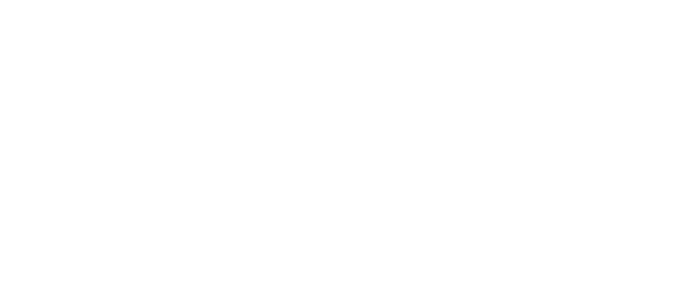
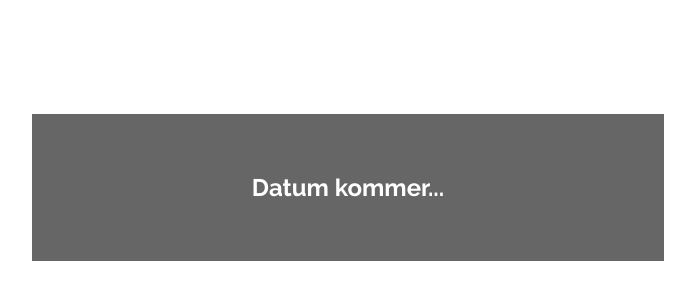
Before and after one commit to noentiger/silver-train, a React (Create React App) app: page /live in a window 1280 px wide. Shown: the part 170-470 px from the top of the page, without its empty margins (292-987 px from the left). Built offline with nearby package versions, Linux system fonts and the light colour scheme.

Commit message:
Add GA and some style fixes

```diff
--- a/src/components/Brand.css
+++ b/src/components/Brand.css
@@ -4,7 +4,7 @@
 }
 .brand h1 {
   color: #ffffff;
-  font-size: 3rem;
+  font-size: 5vw;
   position: relative;
   display: inline;
   font-weight: 300;
--- a/src/components/Footer.js
+++ b/src/components/Footer.js
@@ -5,7 +5,7 @@ import './Footer.css';
 const Footer = () => (
   <Row className="footer" bottom="xs" center="xs">
     <Col xs={10}>
-      <small>© 2017 Forever Studio</small>
+      <small>© {new Date().getFullYear()} Forever Studio</small>
     </Col>
   </Row>
 );
--- a/src/components/Header.js
+++ b/src/components/Header.js
@@ -7,7 +7,7 @@ import './Header.css';
 const Header = () => (
   <Row className="header" center="xs">
     <Col xs={10}>
-      <Row>
+      <Row middle="xs">
         <Col xs={12} sm={6}>
           <Brand />
         </Col>
--- a/src/components/HelmetData.js
+++ b/src/components/HelmetData.js
@@ -43,6 +43,19 @@ const HelmetData = () => (
       }
     </script>
 
+    <script async src="https://www.googletagmanager.com/gtag/js?id=UA-112226557-1"></script>
+
+    <script type="text/javascript">
+      {
+        `
+          window.dataLayer = window.dataLayer || [];
+          function gtag(){dataLayer.push(arguments);}
+          gtag('js', new Date());
+          gtag('config', 'UA-112226557-1');
+        `
+      }
+    </script>
+
     <noscript>
       {`<img height="1" width="1" style="display:none" src="https://www.facebook.com/tr?id=${constants.analytics.facebookPixel}&ev=PageView&noscript=1"/>`}
     </noscript>
--- a/src/components/Nav.js
+++ b/src/components/Nav.js
@@ -6,7 +6,7 @@ import './Nav.css';
 const Nav = () => (
   <div className="nav">
     <Link to={'/'}>Hem</Link>
-    <Link to={'/live'}>Turnédatum</Link>
+    {/*<Link to={'/live'}>Turnédatum</Link>*/}
     <a href="mailto:kim.wijk@gmail.com">Kontakt</a>
     <a href={constants.urls.facebook} target="_blank" rel="noopener noreferrer">
       <i className="fab fa-facebook"></i>
--- a/src/containers/App.js
+++ b/src/containers/App.js
@@ -17,7 +17,7 @@ export default class App extends Component {
         <Grid fluid>
           <Header />
           <Row center="xs">
-            <Col xs={10} sm={8}>
+            <Col xs={10} sm={6}>
               <Row className="content-wrapper" center="xs" middle="xs">
                 <Col>
                   <Switch>
--- a/src/containers/StartPage.js
+++ b/src/containers/StartPage.js
@@ -1,6 +1,7 @@
 import React, { Component } from 'react'
 import { connect } from 'react-redux'
 import { bindActionCreators } from 'redux'
+import { Grid, Row, Col } from 'react-flexbox-grid';
 
 import * as userActions from '../actions/user'
 import './StartPage.css'
@@ -9,9 +10,14 @@ class FirstPage extends Component {
   render() {
     return (
       <div>
-        <h1 className="text-white">Ny singel ute!</h1>
-        <h2 className="text-white"><small>Riv mig itu</small></h2>
-        <iframe title="song" src="https://open.spotify.com/embed?uri=spotify:track:5A19jKYDsMckBCltYXkpVK" width="300" height="80" frameBorder="0" allowTransparency="true" style={{border: 'none', overflow: 'hidden'}}></iframe>
+        <Grid fluid>
+          <Row center="xs">
+            <Col xs={12}>
+              <h1 className="text-white">Följ gärna på Spotify:</h1>
+              <iframe title="Follow Kim Wijk on Spotify" src="https://open.spotify.com/follow/1/?uri=spotify:artist:0MegUhRAG8cKnF8PZ3zsP7&size=detail&theme=dark&show-count=0" width={170} height={56} scrolling="no" frameBorder="0" style={{border:"none", overflow:"hidden"}} allowTransparency="true" />
+            </Col>
+          </Row>
+        </Grid>
       </div>
     )
   }
--- a/src/index.css
+++ b/src/index.css
@@ -8,9 +8,11 @@ body {
   padding:0;
   margin:0;
   text-align: center;
-  background: linear-gradient(0deg, rgba(0,0,0,0.45)), url(images/bg1.jpg) no-repeat center center fixed;
+  background: linear-gradient(0deg, rgba(0,0,0,0.65)), url(images/bg3.jpg) no-repeat center center fixed;
   background-size: cover;
   color: #ffffff;
+  height: 100vh;
+  overflow: hidden;
 }
 
 .text-right {
@@ -22,6 +24,6 @@ body {
 }
 
 .content-wrapper {
-  border: 10px solid rgba(255,255,255,0.9);
-  height: 50vh;
+  padding: 5vh;
+  background: rgba(0,0,0,.6);
 }
```
